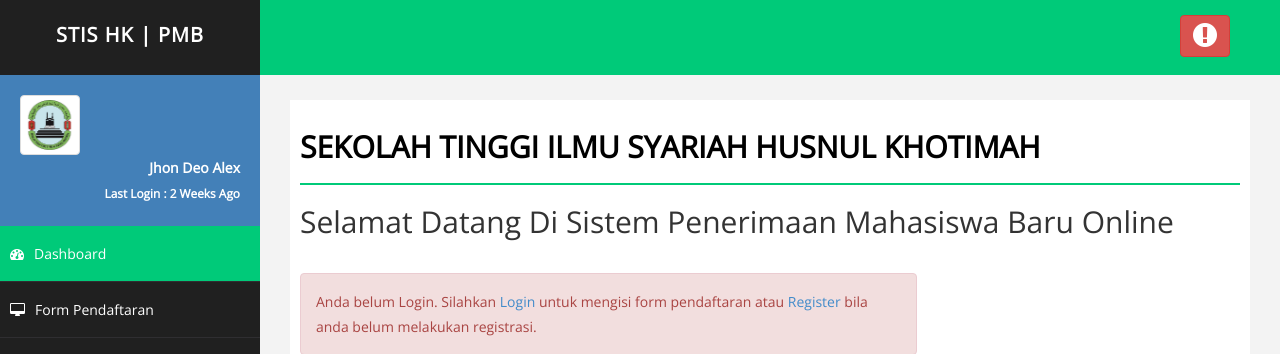
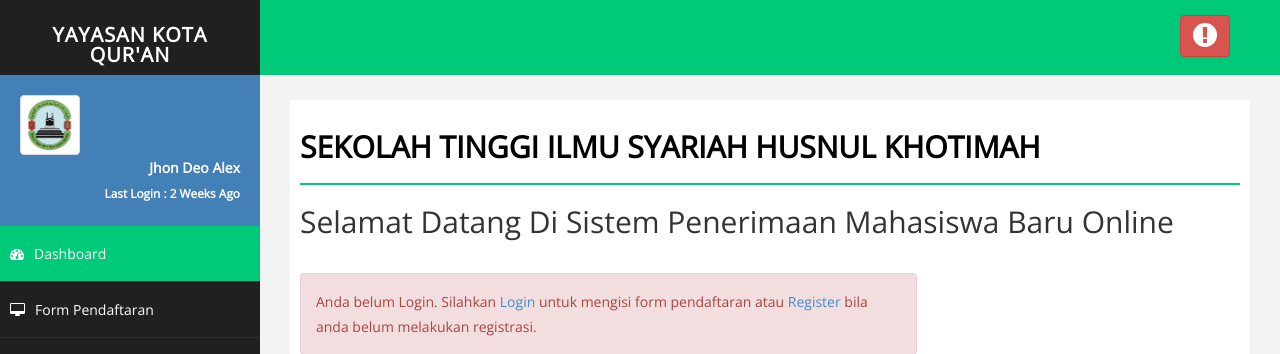
Before and after one commit to hendrasaleh/old-pmbstis, a PHP site: page /home.php in a window 1280 px wide. Shown: the top 354 px of the page. Run offline with PHP 8.4, Linux system fonts and the light colour scheme; some libraries are stand-ins or nearby versions.

Commit message:
Mengubah template

```diff
--- a/database.php
+++ b/database.php
@@ -3,7 +3,7 @@
 class database
 {
 	function getDb() {
-		$dbh = new PDO('mysql:host=localhost;dbname=u7164532_maba', 'u7164532_hendra', '##h4k4n3kunXXX');
+		$dbh = new PDO('mysql:host=localhost;dbname=sim', 'hendra', 'h4k4n3kunXXX');
 		return $dbh;
 	}
 }
--- a/template.php
+++ b/template.php
@@ -52,7 +52,7 @@
                     <span class="icon-bar"></span>
                     <span class="icon-bar"></span>
                 </button>
-                <a class="navbar-brand" href="index.php">STIS HK | PMB</a>
+                <a class="navbar-brand" href="index.php">YAYASAN KOTA QUR'AN</a>
             </div>
 
             <div class="header-right">
--- a/template2.php
+++ b/template2.php
@@ -29,7 +29,7 @@
                     <span class="icon-bar"></span>
                     <span class="icon-bar"></span>
                 </button>
-                <a class="navbar-brand" href="index.php">STIS HK | PMB</a>
+                <a class="navbar-brand" href="index.php">YAYASAN KOTA QUR'AN</a>
             </div>
 
             <div class="header-right">
--- a/template3.php
+++ b/template3.php
@@ -32,7 +32,7 @@
                     <span class="icon-bar"></span>
                     <span class="icon-bar"></span>
                 </button>
-                <a class="navbar-brand" href="index.php">STIS HK | PMB</a>
+                <a class="navbar-brand" href="index.php">YAYASAN KOTA QUR'AN</a>
             </div>
 
             <div class="header-right">
```
